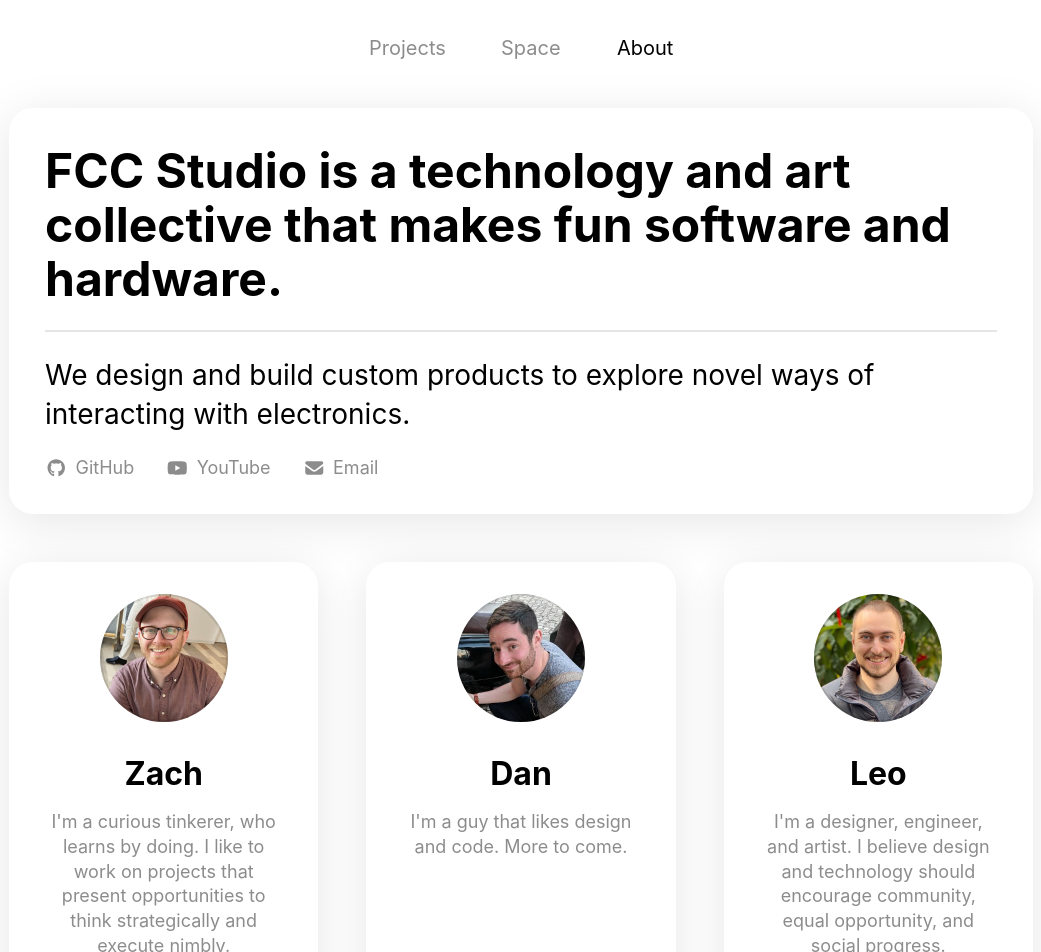
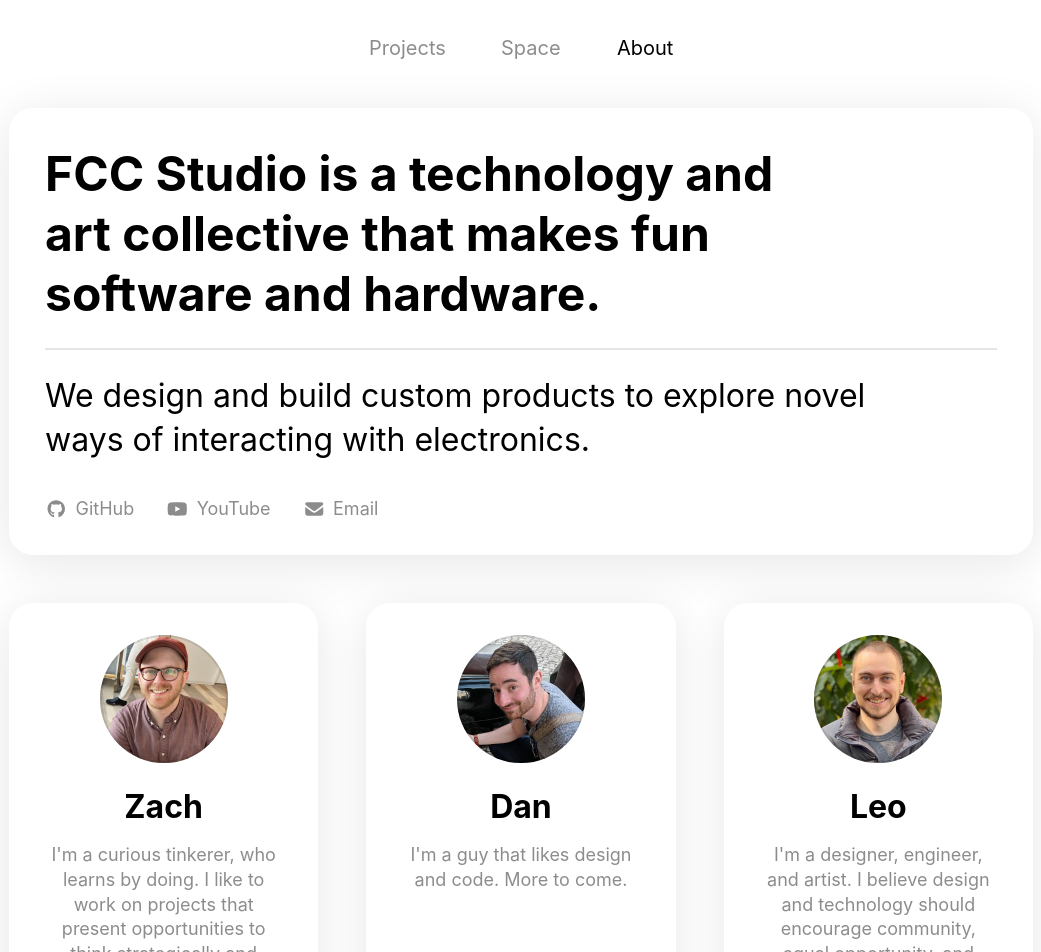
Before and after one commit to fcc-lol/portfolio-react, a React (Create React App) app: page /about in a window 1280 px wide. Shown: the top 952 px of the page, without its empty margins (119-1160 px from the left). Built offline with nearby package versions, Linux system fonts and the light colour scheme.

Commit message:
Adjusting layout on About page

```diff
--- a/src/components/ProfilePicture.js
+++ b/src/components/ProfilePicture.js
@@ -24,13 +24,13 @@ const ProfilePictureContainer = styled.div`
 
   @media (max-width: 768px) {
     width: ${(props) => {
-      if (props.size === "large") return "6rem";
+      if (props.size === "large") return "4rem";
       if (props.size === "medium") return "3rem";
       if (props.size === "small") return "2rem";
       return "2rem"; // default to small
     }};
     height: ${(props) => {
-      if (props.size === "large") return "6rem";
+      if (props.size === "large") return "4rem";
       if (props.size === "medium") return "3rem";
       if (props.size === "small") return "2rem";
       return "2rem"; // default to small
--- a/src/components/Typography.js
+++ b/src/components/Typography.js
@@ -6,7 +6,7 @@ export const Header = styled.h1`
   margin: 0;
   padding-bottom: 1.5rem;
   border-bottom: 2px solid ${(props) => props.theme.border};
-  line-height: 1.125;
+  line-height: 1.25;
   color: ${(props) => props.theme.textPrimary};
 
   @media (max-width: 1024px) {
@@ -23,11 +23,15 @@ export const Subheader = styled.h2`
 `;
 
 export const LargeText = styled.p`
-  font-size: 1.75rem;
+  font-size: 2rem;
+  line-height: 1.375;
   font-weight: normal;
   margin: 0;
-  line-height: 1.375;
   color: ${(props) => props.theme.textPrimary};
+
+  @media (max-width: 1024px) {
+    font-size: 1.75rem;
+  }
 `;
 
 export const MediumText = styled.p`
--- a/src/pages/About.js
+++ b/src/pages/About.js
@@ -18,10 +18,27 @@ import ProfilePicture from "../components/ProfilePicture";
 import { FadeInWrapper } from "../components/AnimationHelpers";
 import { ANIMATION_DURATION } from "../constants";
 
+const AboutHeader = styled(Header)`
+  padding-right: 12rem;
+
+  @media (max-width: 1024px) {
+    padding-right: 0;
+  }
+`;
+
+const AboutHeaderLargeText = styled(LargeText)`
+  padding-right: 4rem;
+
+  @media (max-width: 768px) {
+    padding-right: 0;
+  }
+`;
+
 const LinksContainer = styled.div`
   display: flex;
   flex-direction: row;
   gap: 2rem;
+  margin-top: 0.75rem;
 
   @media (max-width: 768px) {
     flex-direction: column;
@@ -57,11 +74,44 @@ const ProfileCard = styled(Card)`
 `;
 
 const ProfileInfo = styled.div`
+  width: 100%;
   display: flex;
   flex-direction: column;
   align-items: center;
   justify-content: flex-start;
   gap: 0.5rem;
+
+  @media (max-width: 768px) {
+    align-items: flex-start;
+    justify-content: flex-start;
+    gap: 1.5rem;
+  }
+`;
+
+const ProfilePictureAndNameContainer = styled.div`
+  display: flex;
+  flex-direction: column;
+  align-items: center;
+  justify-content: flex-start;
+
+  @media (max-width: 768px) {
+    flex-direction: row;
+    align-items: center;
+    justify-content: flex-start;
+    gap: 1.5rem;
+  }
+`;
+
+const Name = styled(Subheader)`
+  @media (max-width: 768px) {
+    margin: 0 0 0.125rem 0;
+  }
+`;
+
+const Description = styled(SmallText)`
+  @media (max-width: 768px) {
+    text-align: left;
+  }
 `;
 
 const ProfileLinksContainer = styled.div`
@@ -69,8 +119,12 @@ const ProfileLinksContainer = styled.div`
   flex-direction: row;
   gap: 2rem;
 
-  @media (max-width: 1160px) {
-    gap: 1.5rem;
+  @media (max-width: 768px) {
+    gap: 1rem;
+    flex-direction: column;
+    align-items: flex-start;
+    justify-content: flex-start;
+    width: 100%;
   }
 `;
 
@@ -132,14 +186,14 @@ function AboutPage() {
       <VStack>
         <Card>
           <HeaderTextContent>
-            <Header>
+            <AboutHeader>
               FCC Studio is a technology and art collective that makes fun
               software and hardware.
-            </Header>
-            <LargeText>
+            </AboutHeader>
+            <AboutHeaderLargeText>
               We design and build custom products to explore novel ways of
               interacting with electronics.
-            </LargeText>
+            </AboutHeaderLargeText>
             <LinksContainer>
               <Link
                 href="https://github.com/fcc-lol"
@@ -169,17 +223,19 @@ function AboutPage() {
         <ProfileCardsContainer>
           <ProfileCard>
             <ProfileInfo>
+              <ProfilePictureAndNameContainer>
                 <ProfilePicture
                   src="/images/people/zach.jpg"
                   alt="Zach"
                   size="large"
                 />
-              <Subheader>Zach</Subheader>
-              <SmallText>
+                <Name>Zach</Name>
+              </ProfilePictureAndNameContainer>
+              <Description>
                 I'm a curious tinkerer, who learns by doing. I like to work on
                 projects that present opportunities to think strategically and
                 execute nimbly.
-              </SmallText>
+              </Description>
             </ProfileInfo>
             <ProfileLinksContainer>
               <Link onClick={() => handlePersonClick("Zach")} noUnderline>
@@ -199,15 +255,17 @@ function AboutPage() {
           </ProfileCard>
           <ProfileCard>
             <ProfileInfo>
+              <ProfilePictureAndNameContainer>
                 <ProfilePicture
                   src="/images/people/dan.jpg"
                   alt="Dan"
                   size="large"
                 />
-              <Subheader>Dan</Subheader>
-              <SmallText>
+                <Name>Dan</Name>
+              </ProfilePictureAndNameContainer>
+              <Description>
                 I'm a guy that likes design and code. More to come.
-              </SmallText>
+              </Description>
             </ProfileInfo>
             <ProfileLinksContainer>
               <Link onClick={() => handlePersonClick("Dan")} noUnderline>
@@ -227,17 +285,19 @@ function AboutPage() {
           </ProfileCard>
           <ProfileCard>
             <ProfileInfo>
+              <ProfilePictureAndNameContainer>
                 <ProfilePicture
                   src="/images/people/leo.jpg"
                   alt="Leo"
                   size="large"
                 />
-              <Subheader>Leo</Subheader>
-              <SmallText>
+                <Name>Leo</Name>
+              </ProfilePictureAndNameContainer>
+              <Description>
                 I'm a designer, engineer, and artist. I believe design and
                 technology should encourage community, equal opportunity, and
                 social progress.
-              </SmallText>
+              </Description>
             </ProfileInfo>
             <ProfileLinksContainer>
               <Link onClick={() => handlePersonClick("Leo")} noUnderline>
```
Lines whose indentation alone changed are shown as unchanged.
